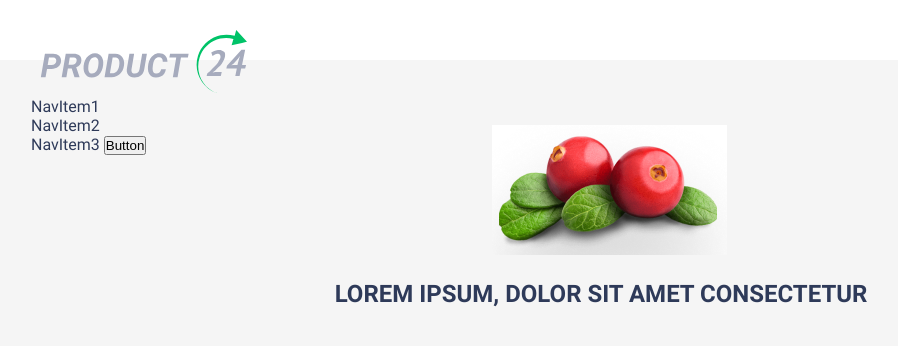
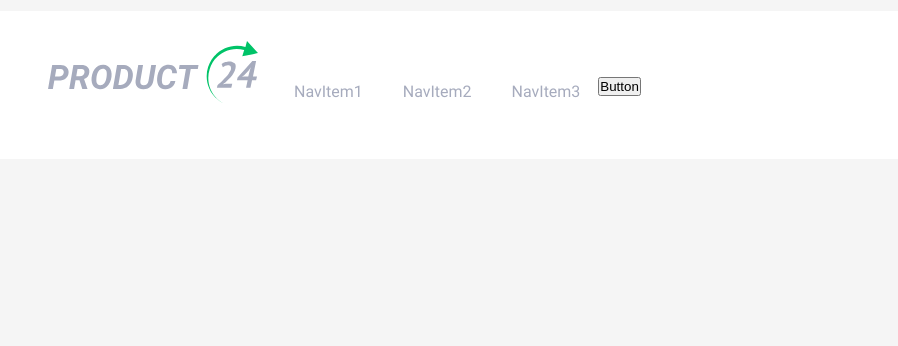
Before and after one commit to EPShepelev/adcombo-test, a website: page app/index.html in a window 1280 px wide. Shown: the whole page, without its empty margins (39-937 px from the left). Drawn offline with nearby package versions, Linux system fonts and the light colour scheme.

Commit message:
styled menu items

```diff
--- a/app/index.html
+++ b/app/index.html
@@ -26,10 +26,16 @@
               <img src="./images/logo.svg" alt="logo" />
             </div>
             <div class="header__menu-items">
-              <ul class="menu-items__list">
-                <li class="menu-items__list-item">NavItem1</li>
-                <li class="menu-items__list-item">NavItem2</li>
-                <li class="menu-items__list-item">NavItem3</li>
+              <ul class="header__menu-list">
+                <li>
+                  <a href="#" class="menu-link">NavItem1</a>
+                </li>
+                <li>
+                  <a href="#" class="menu-link">NavItem2</a>
+                </li>
+                <li>
+                  <a href="#" class="menu-link">NavItem3</a>
+                </li>
               </ul>
             </div>
             <div class="header__menu-button">
@@ -39,7 +45,7 @@
         </div>
       </div>
     </header>
-
+    <!--
     <section class="top">
       <div class="container">
         <div class="top__inner">
@@ -52,8 +58,6 @@
         </div>
       </div>
     </section>
-
-    <!--
     <section class="slider">
       <div class="container">
         <div class="slider__inner">
--- a/app/scss/global.scss
+++ b/app/scss/global.scss
@@ -57,6 +57,6 @@ a {
 
 @media (min-width: 768px) {
   .container {
-    padding: 0 40px;
+    padding: 0 30px;
   }
 }
--- a/app/scss/tablet-768.scss
+++ b/app/scss/tablet-768.scss
@@ -5,38 +5,51 @@
   .header {
     background-color: #fff;
     &__inner {
-      margin: 0 auto;
+      padding: 30px 44px 23px 47px;
     }
     &__menu-logo {
       margin-left: 0;
+      display: inline-block;
+      img {
+        width: 220px;
+      }
+    }
+    &__menu-list {
+      a {
+        display: block;
+        padding: 4px 14px;
+      }
+      li {
+        display: inline-block;
+        margin-left: 8px;
+
+        color: $menu-color;
+        font-family: "Roboto-Regular";
+        font-weight: 400;
+        font-size: 16px;
+        line-height: 24px;
+        color: $menu-color;
+        background-color: transparent;
+        :hover {
+          background-color: $accent;
+          box-shadow: 0px 8px 16px rgba(0, 195, 104, 0.4);
+          border-radius: 8px;
+          color: #fff;
+        }
+      }
     }
     &__menu-items,
     &__menu-button {
       display: inline-block;
+      vertical-align: top;
+      margin-top: 35px;
+    }
+    &__menu-items {
+      margin-left: 10px;
     }
     &__menu {
-      height: 60px;
-      margin-bottom: 65px;
-      padding: 30px;
-    }
-    &__img {
-      margin: 0 auto;
-      width: 218px;
-      height: 115px;
-      text-align: center;
+      min-height: 60px;
       margin-bottom: 35px;
-    }
-    &__title {
-      padding: 5px;
-      margin-bottom: 40px;
-      h2 {
-        font-family: "Roboto-Bold";
-        font-weight: 700;
-        font-size: 24px;
-        line-height: 28px;
-        text-align: center;
-        text-transform: uppercase;
-      }
     }
   }
 
--- a/app/scss/vars.scss
+++ b/app/scss/vars.scss
@@ -1,3 +1,4 @@
 $text-color: #2e3a59;
 $bg-color: #f5f5f5;
 $accent: #00c368;
+$menu-color: #a6abbd; ;
```
Also changed, not shown: app/css/style.min.css.
